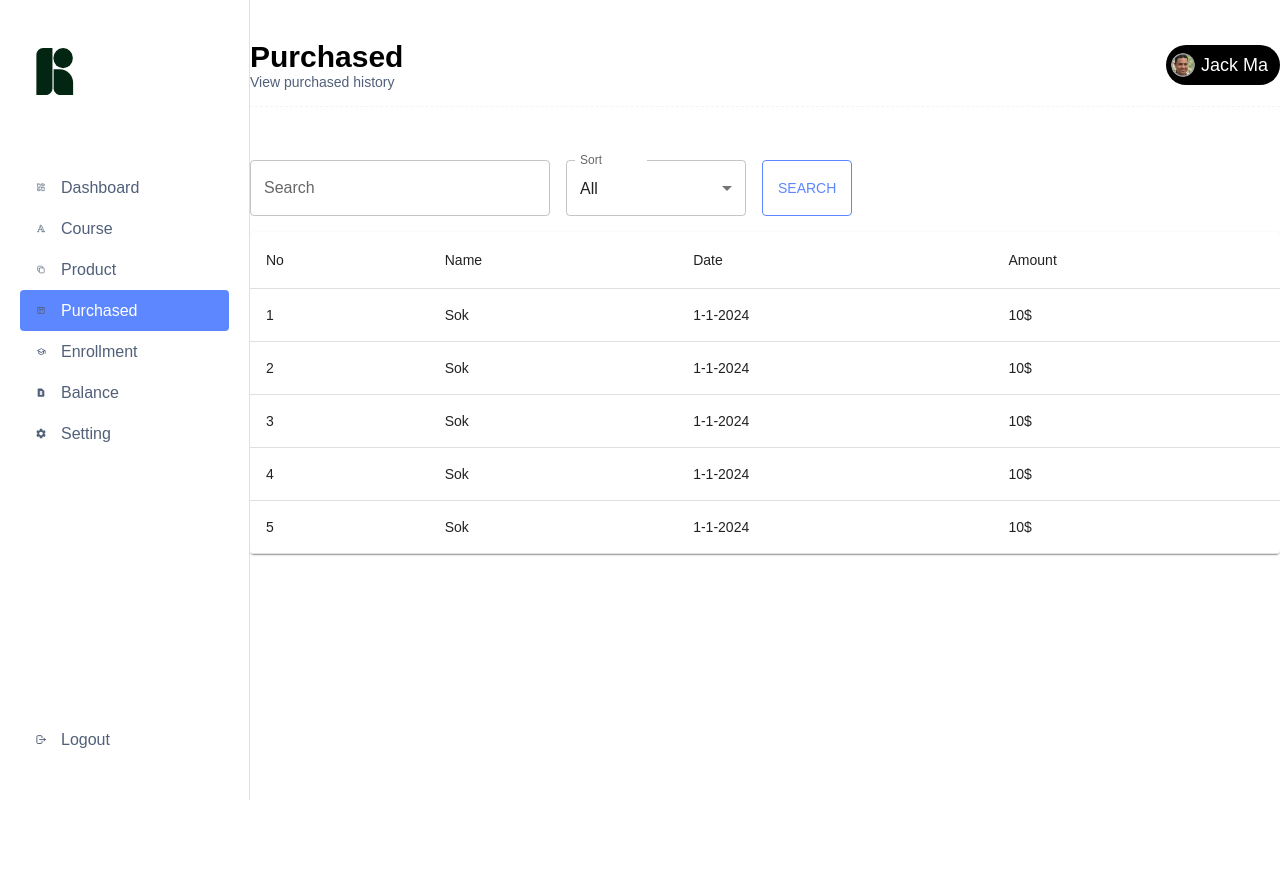
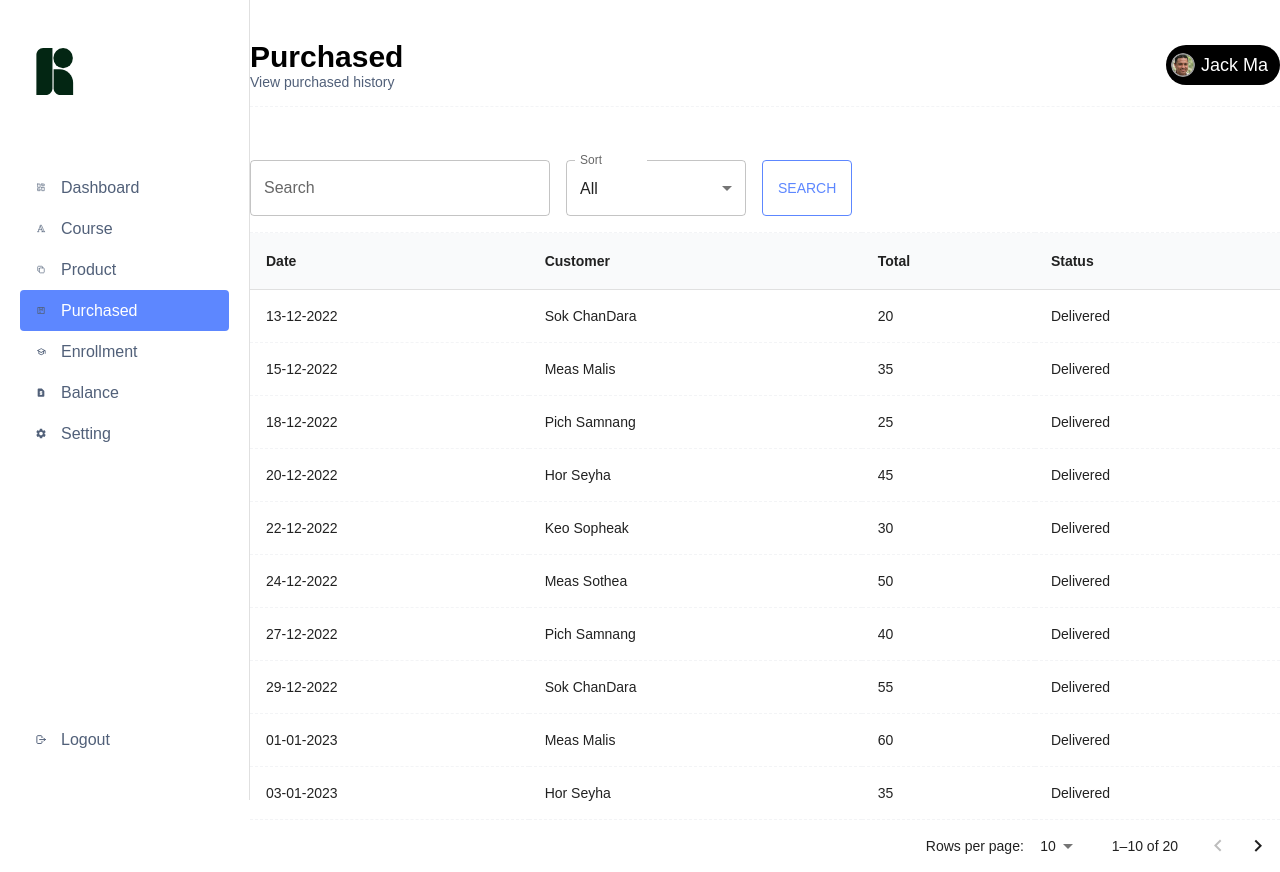
Before and after one commit to Kh1T/agteach-instructor, a React (Create React App) app: page /purchased in a window 1280 px wide. Before the commit the page ends 800 px from the top, so only its background shows below. Built offline with nearby package versions, Linux system fonts and the light colour scheme.

Commit message:
feat: add data to purchase table

```diff
--- /dev/null
+++ b/src/data/purchasedData.js
@@ -0,0 +1,122 @@
+export const purchased = [
+    {
+      date: "13-12-2022",
+      customer: "Sok ChanDara",
+      total: 20,
+      status: true,
+    },
+    {
+      date: "15-12-2022",
+      customer: "Meas Malis",
+      total: 35,
+      status: true,
+    },
+    {
+      date: "18-12-2022",
+      customer: "Pich Samnang",
+      total: 25,
+      status: false,
+    },
+    {
+      date: "20-12-2022",
+      customer: "Hor Seyha",
+      total: 45,
+      status: true,
+    },
+    {
+      date: "22-12-2022",
+      customer: "Keo Sopheak",
+      total: 30,
+      status: true,
+    },
+    {
+      date: "24-12-2022",
+      customer: "Meas Sothea",
+      total: 50,
+      status: false,
+    },
+    {
+      date: "27-12-2022",
+      customer: "Pich Samnang",
+      total: 40,
+      status: true,
+    },
+    {
+      date: "29-12-2022",
+      customer: "Sok ChanDara",
+      total: 55,
+      status: true,
+    },
+    {
+      date: "01-01-2023",
+      customer: "Meas Malis",
+      total: 60,
+      status: false,
+    },
+    {
+      date: "03-01-2023",
+      customer: "Hor Seyha",
+      total: 35,
+      status: true,
+    },
+    {
+      date: "05-01-2023",
+      customer: "Keo Sopheak",
+      total: 70,
+      status: true,
+    },
+    {
+      date: "07-01-2023",
+      customer: "Meas Sothea",
+      total: 45,
+      status: false,
+    },
+    {
+      date: "10-01-2023",
+      customer: "Pich Samnang",
+      total: 80,
+      status: true,
+    },
+    {
+      date: "12-01-2023",
+      customer: "Sok ChanDara",
+      total: 65,
+      status: true,
+    },
+    {
+      date: "15-01-2023",
+      customer: "Meas Malis",
+      total: 75,
+      status: false,
+    },
+    {
+      date: "17-01-2023",
+      customer: "Hor Seyha",
+      total: 90,
+      status: true,
+    },
+    {
+      date: "20-01-2023",
+      customer: "Keo Sopheak",
+      total: 85,
+      status: true,
+    },
+    {
+      date: "22-01-2023",
+      customer: "Meas Sothea",
+      total: 95,
+      status: false,
+    },
+    {
+      date: "25-01-2023",
+      customer: "Pich Samnang",
+      total: 100,
+      status: true,
+    },
+    {
+      date: "27-01-2023",
+      customer: "Sok ChanDara",
+      total: 110,
+      status: true,
+    },
+  ];
--- a/src/pages/Purchased.jsx
+++ b/src/pages/Purchased.jsx
@@ -3,12 +3,24 @@ import { Box } from "@mui/material";
 import QueryHeader from "../components/QueryHeader";
 import { useState } from "react";
 import CustomTableMui from "../components/CustomTableMui";
+import CustomTable from "../components/CustomTable";
+import { purchased } from "../data/purchasedData";
 function PurchasedPage() {
   const [selectState, setSelectState] = useState(0);
   const label = "Filter";
   function handleCreateNew() {}
   function handleSearch() {}
+  const purcahaseList  =purchased.map((item)=> {
 
+    if(item.status){
+      item.status = "Delivered"
+    } else{ item.status = "a"
+      console.log('object');
+    }
+
+    // item.status =  ?  "Deliverasdfed" : "Not Yet Delivered"
+    return item
+  })
   return (
     <Box>
       <QueryHeader
@@ -19,7 +31,7 @@ function PurchasedPage() {
         handleSearch={handleSearch}
         isCreateNew = {false}
       />
-      <CustomTableMui data={data} />
+      <CustomTable data={purcahaseList} rowLimit={10} isPagination={true} />
     </Box>
   );
 }
```
